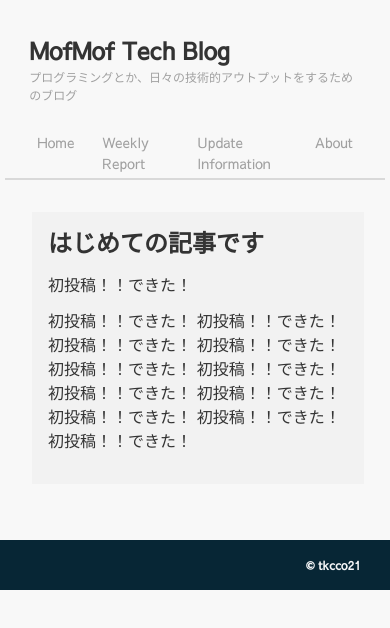
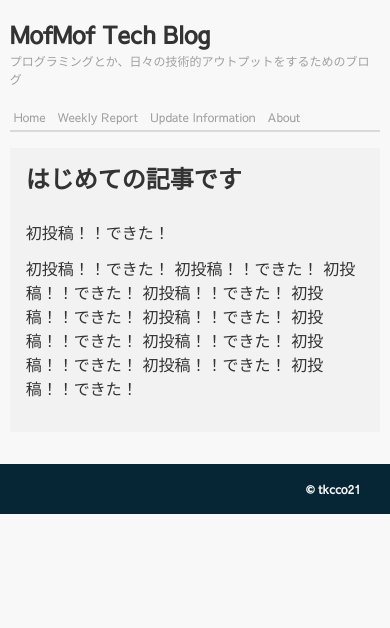
Before and after one commit to tkcco21/oinari-tech, a Gatsby site: page /blog/detail in a window 390 px wide. Built offline with nearby package versions, Linux system fonts and the light colour scheme; Gatsby itself is replaced by a stand-in of ours; some packages are replaced by stand-ins of ours.

Commit message:
fix post style & add little responsive style

```diff
--- a/package.json
+++ b/package.json
@@ -29,7 +29,8 @@
     "react": "^16.12.0",
     "react-dom": "^16.12.0",
     "react-helmet": "^5.2.1",
-    "styled-components": "^5.0.0"
+    "styled-components": "^5.0.0",
+    "styled-media-query": "^2.1.2"
   },
   "devDependencies": {
     "babel-eslint": "^10.0.3",
--- a/src/components/layouts/Base/index.jsx
+++ b/src/components/layouts/Base/index.jsx
@@ -1,6 +1,7 @@
 import React from 'react'
 import styled, { ThemeProvider } from 'styled-components'
 
+import { customMedia } from '../../../media'
 import theme from '../../../theme'
 import { Head } from '../../Head'
 import { Header } from '../Header'
@@ -12,6 +13,10 @@ const StyledWrapper = styled.div`
   padding-bottom: ${props => props.theme.space._56px};
   max-width: ${props => props.theme.width.max};
   width: ${props => props.theme.width.normal};
+  ${customMedia.lessThan('m')`
+    padding: ${props => props.theme.space._16px} 0 ${props => props.theme.space._32px};
+    width: ${props => props.theme.width.wide};
+  `};
 `
 
 export const Base = props => {
--- a/src/components/layouts/Header/index.jsx
+++ b/src/components/layouts/Header/index.jsx
@@ -4,6 +4,7 @@ import styled, { withTheme } from 'styled-components'
 
 import { routes } from '../../../route'
 import { useSiteMetadata } from '../../../hooks/useSiteMetadata'
+import { customMedia } from '../../../media'
 
 const StyledHeader = styled.header``
 
@@ -14,6 +15,11 @@ const StyledHeaderInner = styled.div`
   max-width: ${props => props.theme.width.max};
   width: ${props => props.theme.width.normal};
   border-bottom: 2px solid ${props => props.theme.color.border.light};
+  ${customMedia.lessThan('m')`
+    padding: 0;
+    padding-top: ${props => props.theme.space._16px};
+    width: ${props => props.theme.width.wide};
+  `};
 `
 
 const StyledHeaderTitle = styled.h1`
@@ -25,6 +31,9 @@ const StyledHeaderText = styled.p`
 `
 const StyledHeaderNavi = styled.nav`
   margin-top: ${props => props.theme.space._24px};
+  ${customMedia.lessThan('m')`
+    margin-top: ${props => props.theme.space._16px};
+  `};
 `
 const StyledHeaderNaviList = styled.ul`
   display: flex;
@@ -35,6 +44,9 @@ const StyledHeaderNaviListItem = styled.li`
   &:first-child {
     margin-left: 0;
   }
+  ${customMedia.lessThan('m')`
+    margin-left: ${props => props.theme.space._4px};
+  `};
 `
 const StyledHeaderNaviListLink = styled(Link)`
   padding: ${props => props.theme.space._4px} ${props => props.theme.space._8px};
@@ -45,6 +57,10 @@ const StyledHeaderNaviListLink = styled(Link)`
   &:hover {
     color: ${props => props.theme.color.font.default};
   }
+  ${customMedia.lessThan('m')`
+    padding: ${props => props.theme.space._4px};
+    font-size: ${props => props.theme.fontSize.text.quaternary};
+  `};
 `
 const activeLinkStyle = props => ({
   color: `${props.theme.color.font.default}`,
--- /dev/null
+++ b/src/media.js
@@ -0,0 +1,6 @@
+import { generateMedia } from 'styled-media-query'
+
+export const customMedia = generateMedia({
+  m: '768px',
+  l: '1200px',
+})
--- a/src/templates/blog-post/index.jsx
+++ b/src/templates/blog-post/index.jsx
@@ -17,8 +17,10 @@ const StyledTitle = styled.h1`
   font-size: ${props => props.theme.fontSize.heading.primary};
 `
 const StyledFeatureImage = styled(Img)`
+  margin: 0 auto;
   margin-top: ${props => props.theme.space._24px};
   max-width: 920px;
+  width: 90%;
 `
 
 const Template = ({ location, data }) => {
--- a/src/templates/blog-post/style.js
+++ b/src/templates/blog-post/style.js
@@ -1,6 +1,14 @@
 import styled from 'styled-components'
 
 export const StyledArticle = styled.div`
+  margin-top: ${props => props.theme.space._24px};
+  /* 記事の始まりは p か h2 タグで始める */
+  & > h2,
+  & > p {
+    &:first-child {
+      margin-top: 0;
+    }
+  }
   & > h2,
   & > h3,
   & > h4,
--- a/src/theme.js
+++ b/src/theme.js
@@ -60,6 +60,7 @@ const space = {
 const width = {
   max: '920px',
   normal: '85%',
+  wide: '95%',
 }
 
 export default { color, fontSize, space, width }
```
Also changed, not shown: 1 other file.
